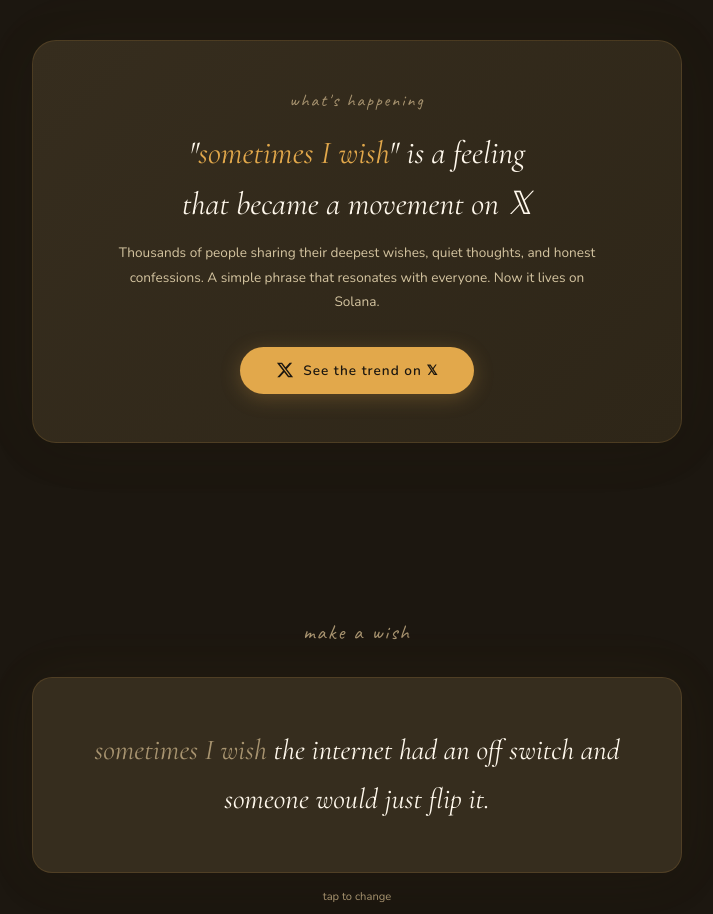
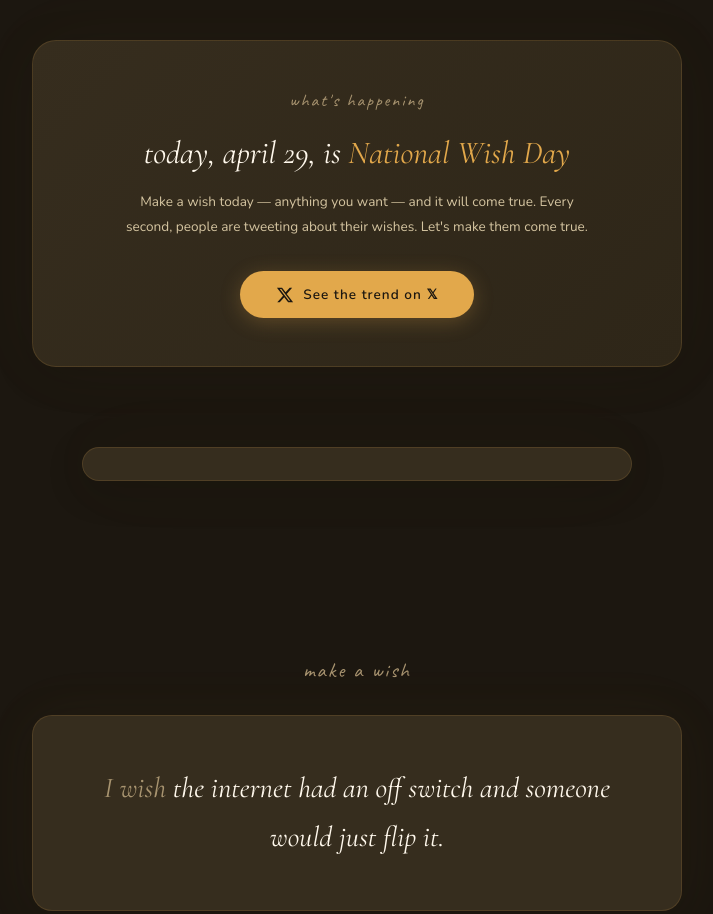
Before and after one commit to whosedani/wish, a website: page index.html in a window 1280 px wide. Shown: the part 840-1754 px from the top of the page, without its empty margins (283-996 px from the left). Drawn offline with nearby package versions, Linux system fonts and the light colour scheme; no server answers.

Commit message:
Remove 'sometimes' across copy; rebrand trend block to National Wish Day; embed PopBase tweet between trend and wish sections

```diff
--- a/index.html
+++ b/index.html
@@ -3,8 +3,8 @@
 <head>
   <meta charset="UTF-8">
   <meta name="viewport" content="width=device-width, initial-scale=1.0">
-  <title>$wish — sometimes I wish</title>
-  <meta name="description" content="sometimes I wish... A memecoin on Solana for dreamers, thinkers, and wishers.">
+  <title>$wish — I wish</title>
+  <meta name="description" content="I wish... A memecoin on Solana for dreamers, thinkers, and wishers.">
   <link rel="icon" href="./static/favicon.ico">
   <link rel="preconnect" href="https://fonts.googleapis.com">
   <link rel="preconnect" href="https://fonts.gstatic.com" crossorigin>
@@ -266,16 +266,6 @@
       z-index: 5;
       text-align: center;
       padding: 0 1.5rem;
-    }
-
-    .hero-sometimes {
-      font-family: var(--font-accent);
-      font-size: clamp(1.5rem, 3vw, 2rem);
-      color: var(--amber-light);
-      letter-spacing: 2px;
-      opacity: 0;
-      text-shadow: 0 0 30px rgba(245, 201, 106, 0.4);
-      animation: fadeInUp 1.5s ease-out forwards;
     }
 
     .hero-iwish {
@@ -694,6 +684,35 @@
       height: 18px;
       fill: var(--bg);
     }
+
+    /* ============================================
+       TWEET EMBED
+       ============================================ */
+
+    .tweet-section {
+      padding: 0 1.5rem 5rem;
+      background: var(--bg);
+    }
+
+    .tweet-wrapper {
+      max-width: 550px;
+      margin: 0 auto;
+      background: var(--bg-surface);
+      border: 1px solid var(--border);
+      border-radius: 24px;
+      padding: 1rem;
+      box-shadow: 0 8px 40px rgba(0, 0, 0, 0.15), 0 0 80px rgba(226, 168, 75, 0.04);
+      overflow: hidden;
+    }
+
+    .tweet-wrapper .twitter-tweet {
+      margin: 0 auto !important;
+    }
+
+    @media (max-width: 768px) {
+      .tweet-section { padding: 0 1.5rem 3rem; }
+      .tweet-wrapper { padding: 0.75rem; border-radius: 20px; }
+    }
   </style>
 </head>
 <body>
@@ -722,7 +741,6 @@
     </div>
     <div class="hero-overlay"></div>
     <div class="hero-content">
-      <div class="hero-sometimes">sometimes</div>
       <h1 class="hero-iwish">I wish</h1>
       <div class="hero-buttons">
         <button class="btn-buy" id="btnBuy">BUY $WISH</button>
@@ -743,14 +761,24 @@
   <section class="trend-section">
     <div class="trend-card reveal">
       <div class="trend-label">what's happening</div>
-      <div class="trend-title">"<span>sometimes I wish</span>" is a feeling<br>that became a movement on 𝕏</div>
-      <div class="trend-desc">Thousands of people sharing their deepest wishes, quiet thoughts, and honest confessions. A simple phrase that resonates with everyone. Now it lives on Solana.</div>
-      <a class="btn-trend" href="https://x.com/search?q=sometimes%20i%20wish&src=typed_query" target="_blank" rel="noopener">
+      <div class="trend-title">today, april 29, is <span>National Wish Day</span></div>
+      <div class="trend-desc">Make a wish today — anything you want — and it will come true. Every second, people are tweeting about their wishes. Let's make them come true.</div>
+      <a class="btn-trend" href="https://x.com/search?q=wish&src=typed_query&f=live" target="_blank" rel="noopener">
         <svg viewBox="0 0 24 24"><path d="M18.244 2.25h3.308l-7.227 8.26 8.502 11.24H16.17l-5.214-6.817L4.99 21.75H1.68l7.73-8.835L1.254 2.25H8.08l4.713 6.231zm-1.161 17.52h1.833L7.084 4.126H5.117z"/></svg>
         See the trend on 𝕏
       </a>
     </div>
   </section>
+
+  <!-- ==================== TWEET EMBED ==================== -->
+  <section class="tweet-section">
+    <div class="tweet-wrapper reveal">
+      <blockquote class="twitter-tweet" data-theme="dark" data-dnt="true" data-conversation="none">
+        <a href="https://twitter.com/PopBase/status/2049342410245709848"></a>
+      </blockquote>
+    </div>
+  </section>
+  <script async src="https://platform.twitter.com/widgets.js" charset="utf-8"></script>
 
   <!-- ==================== WISH GENERATOR ==================== -->
   <section class="wish-section">
@@ -803,7 +831,7 @@
   <!-- ==================== FOOTER ==================== -->
   <footer class="footer">
     <div class="footer-content">
-      <div class="footer-quote reveal">sometimes wishing is enough.</div>
+      <div class="footer-quote reveal">wishing is enough.</div>
       <div class="footer-links">
         <a class="footer-link" id="footerTwitter" href="#" target="_blank" rel="noopener">twitter</a>
         <a class="footer-link" id="footerCommunity" href="#" target="_blank" rel="noopener">community</a>
@@ -862,41 +890,41 @@
        WISHES
        ============================================ */
     const wishes = [
-      "sometimes I wish jobs didn't exist and that humans were free to just enjoy their existence on this planet.",
-      "sometimes I wish I could go back to being a kid when the biggest problem was what to watch on TV.",
-      "sometimes I wish I could pause life and just sit somewhere quiet for a year.",
-      "sometimes I wish people said what they actually meant.",
-      "sometimes I wish I could remember what it felt like to be bored. real bored. not scrolling bored.",
-      "sometimes I wish weekends lasted longer than the blink of an eye.",
-      "sometimes I wish I could talk to the version of me from 10 years ago.",
-      "sometimes I wish the world moved a little slower.",
-      "sometimes I wish I never discovered pump.fun.",
-      "sometimes I wish I sold at the top. just once.",
-      "sometimes I wish charts didn't exist and I could just hold in peace.",
-      "sometimes I wish someone told me earlier that the 100x was never the goal.",
-      "sometimes I wish I could mass unsee every rug I've been through.",
-      "sometimes I wish my screen time wasn't 14 hours.",
-      "sometimes I wish CT was real life and real life was CT. then I remember how toxic CT is.",
-      "sometimes I wish I got into crypto for the tech. but we both know that's not why.",
-      "sometimes I wish dexscreener had a bedtime mode.",
-      "sometimes I wish I could feel the way music makes me feel but all the time.",
-      "sometimes I wish silence wasn't so hard to find.",
-      "sometimes I wish everyone could see sunsets like this one.",
-      "sometimes I wish I could bottle this exact moment and open it later.",
-      "sometimes I wish we didn't need money to live the life we actually want.",
-      "sometimes I wish growing up was optional.",
-      "sometimes I wish the internet had an off switch and someone would just flip it.",
-      "sometimes I wish wishing was enough."
+      "I wish jobs didn't exist and that humans were free to just enjoy their existence on this planet.",
+      "I wish I could go back to being a kid when the biggest problem was what to watch on TV.",
+      "I wish I could pause life and just sit somewhere quiet for a year.",
+      "I wish people said what they actually meant.",
+      "I wish I could remember what it felt like to be bored. real bored. not scrolling bored.",
+      "I wish weekends lasted longer than the blink of an eye.",
+      "I wish I could talk to the version of me from 10 years ago.",
+      "I wish the world moved a little slower.",
+      "I wish I never discovered pump.fun.",
+      "I wish I sold at the top. just once.",
+      "I wish charts didn't exist and I could just hold in peace.",
+      "I wish someone told me earlier that the 100x was never the goal.",
+      "I wish I could mass unsee every rug I've been through.",
+      "I wish my screen time wasn't 14 hours.",
+      "I wish CT was real life and real life was CT. then I remember how toxic CT is.",
+      "I wish I got into crypto for the tech. but we both know that's not why.",
+      "I wish dexscreener had a bedtime mode.",
+      "I wish I could feel the way music makes me feel but all the time.",
+      "I wish silence wasn't so hard to find.",
+      "I wish everyone could see sunsets like this one.",
+      "I wish I could bottle this exact moment and open it later.",
+      "I wish we didn't need money to live the life we actually want.",
+      "I wish growing up was optional.",
+      "I wish the internet had an off switch and someone would just flip it.",
+      "I wish wishing was enough."
     ];
 
     let currentWishIndex = Math.floor(Math.random() * wishes.length);
 
     function renderWish(index) {
       var text = wishes[index];
-      var prefix = "sometimes I wish ";
+      var prefix = "I wish ";
       var rest = text.startsWith(prefix) ? text.slice(prefix.length) : text;
       document.getElementById('wishText').innerHTML =
-        '<span class="wish-prefix">sometimes I wish </span>' + rest;
+        '<span class="wish-prefix">I wish </span>' + rest;
     }
 
     function changeWish() {
--- a/package.json
+++ b/package.json
@@ -1,7 +1,7 @@
 {
   "name": "wish",
   "version": "1.0.0",
-  "description": "sometimes I wish — $wish on Solana",
+  "description": "I wish — $wish on Solana",
   "dependencies": {
     "@vercel/kv": "^2.0.0"
   }
```
Also changed, not shown: 1 other file.
